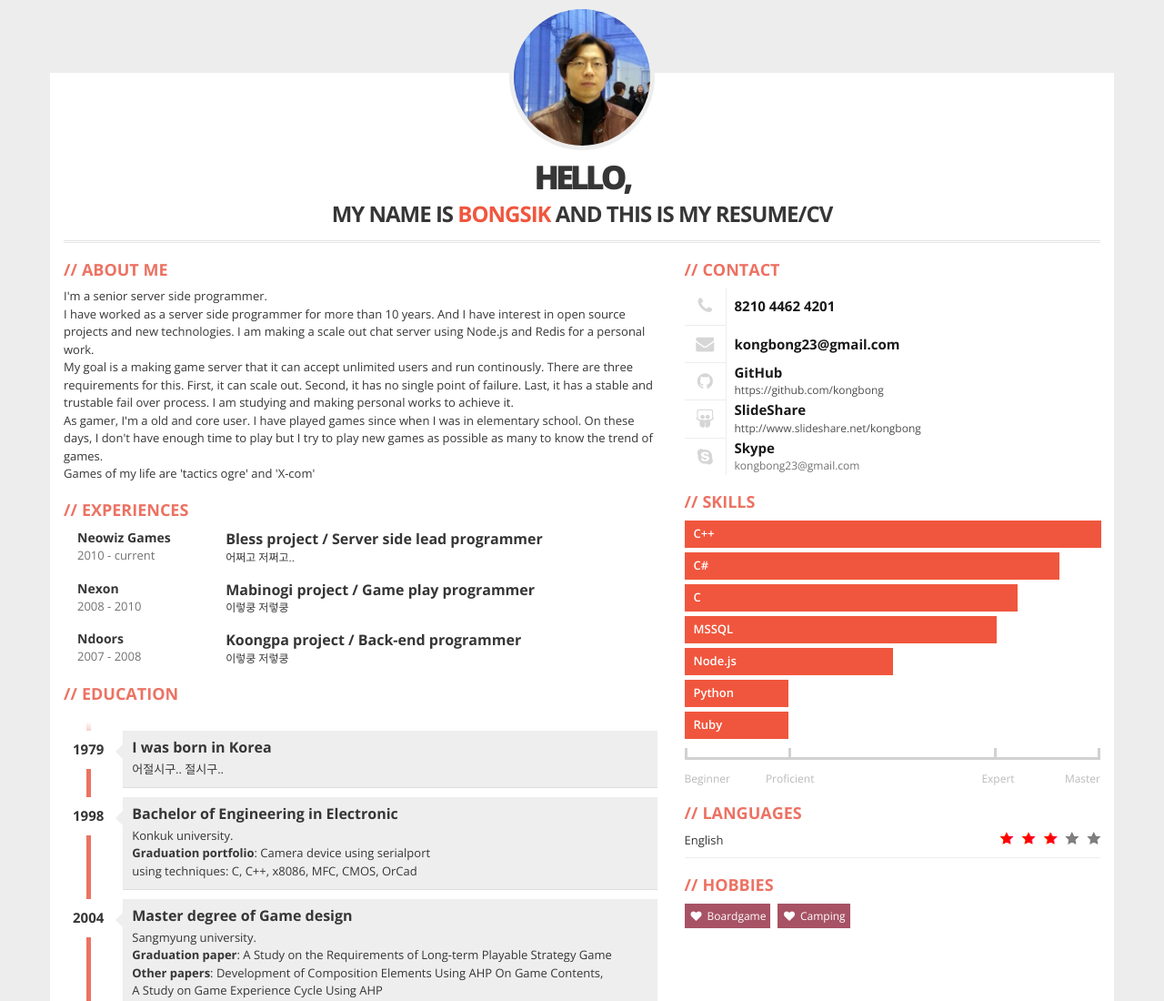
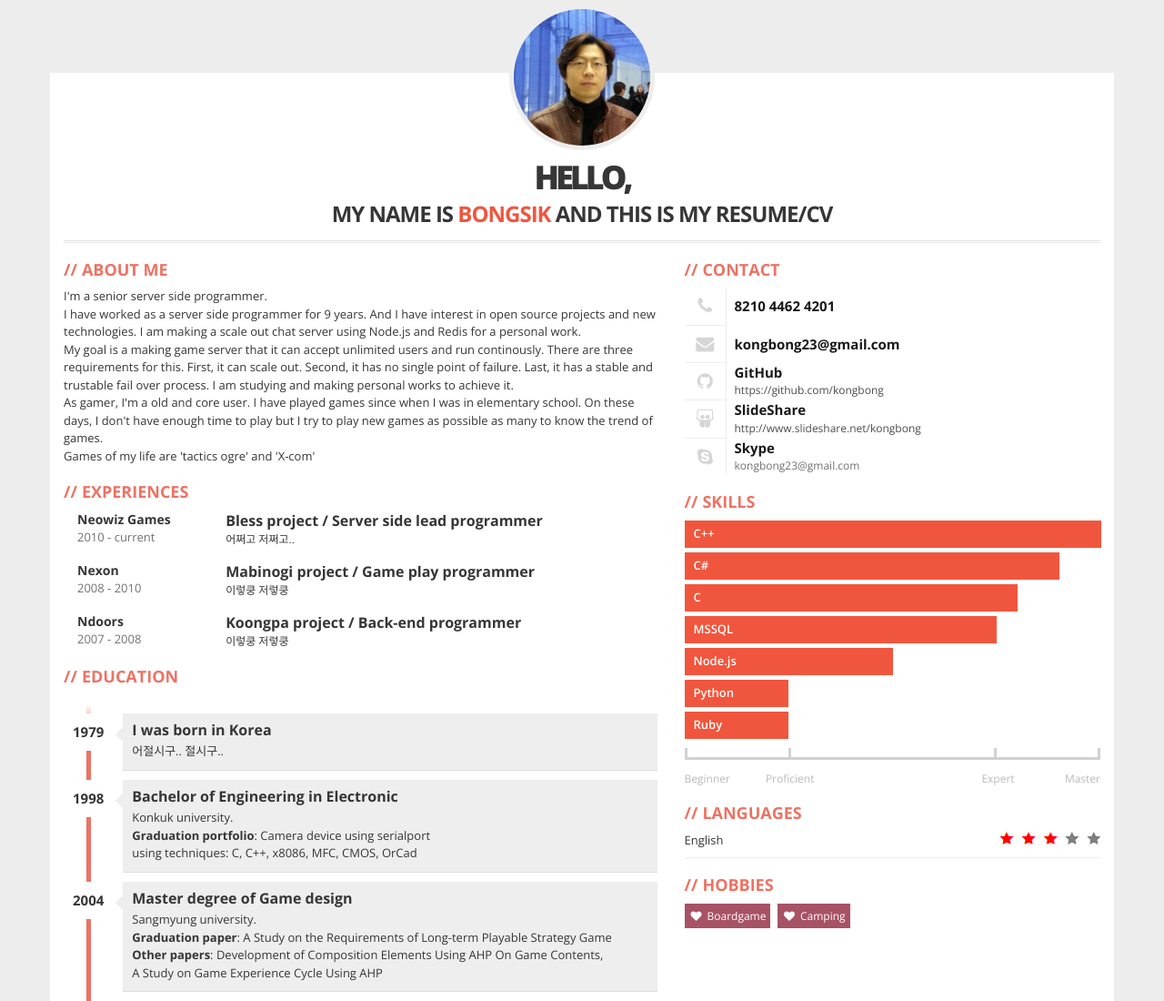
Before and after one commit to kongbong/kongbong.github.io, a plain HTML site: page index.html in a window 1280 px wide. Shown: the top 1100 px of the page at 91% size. Drawn offline with nearby package versions, Linux system fonts and the light colour scheme; files whose address does not match are found by name.

Commit message:
work year modify

```diff
--- a/index.html
+++ b/index.html
@@ -33,7 +33,7 @@
           <!-- ABOUT ME -->
           <div class="box">
             <h2>About Me</h2>
-            <p>I'm a senior server side programmer.<br>I have worked as a server side programmer for more than 10 years. And I have interest in open source projects and new technologies. I am making a scale out chat server using Node.js and Redis for a personal work.<br>
+            <p>I'm a senior server side programmer.<br>I have worked as a server side programmer for 9 years. And I have interest in open source projects and new technologies. I am making a scale out chat server using Node.js and Redis for a personal work.<br>
  			My goal is a making game server that it can accept unlimited users and run continously. There are three requirements for this. First, it can scale out. Second, it has no single point of failure. Last, it has a stable and trustable fail over process. I am studying and making personal works to achieve it.<br>
 			As gamer, I'm a old and core user. I have played games since when I was in elementary school. On these days, I don't have enough time to play but I try to play new games as possible as many to know the trend of games.<br>
 			Games of my life are 'tactics ogre' and 'X-com'</p>
```
